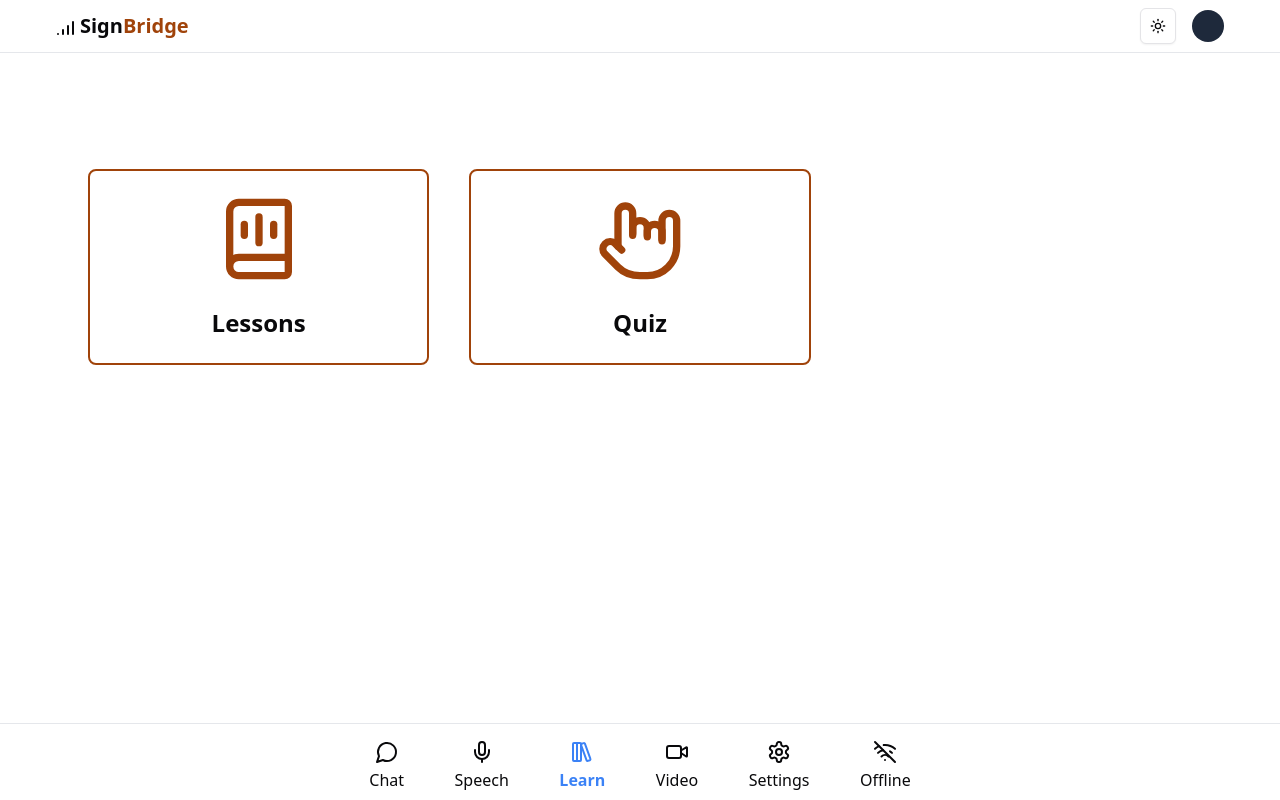
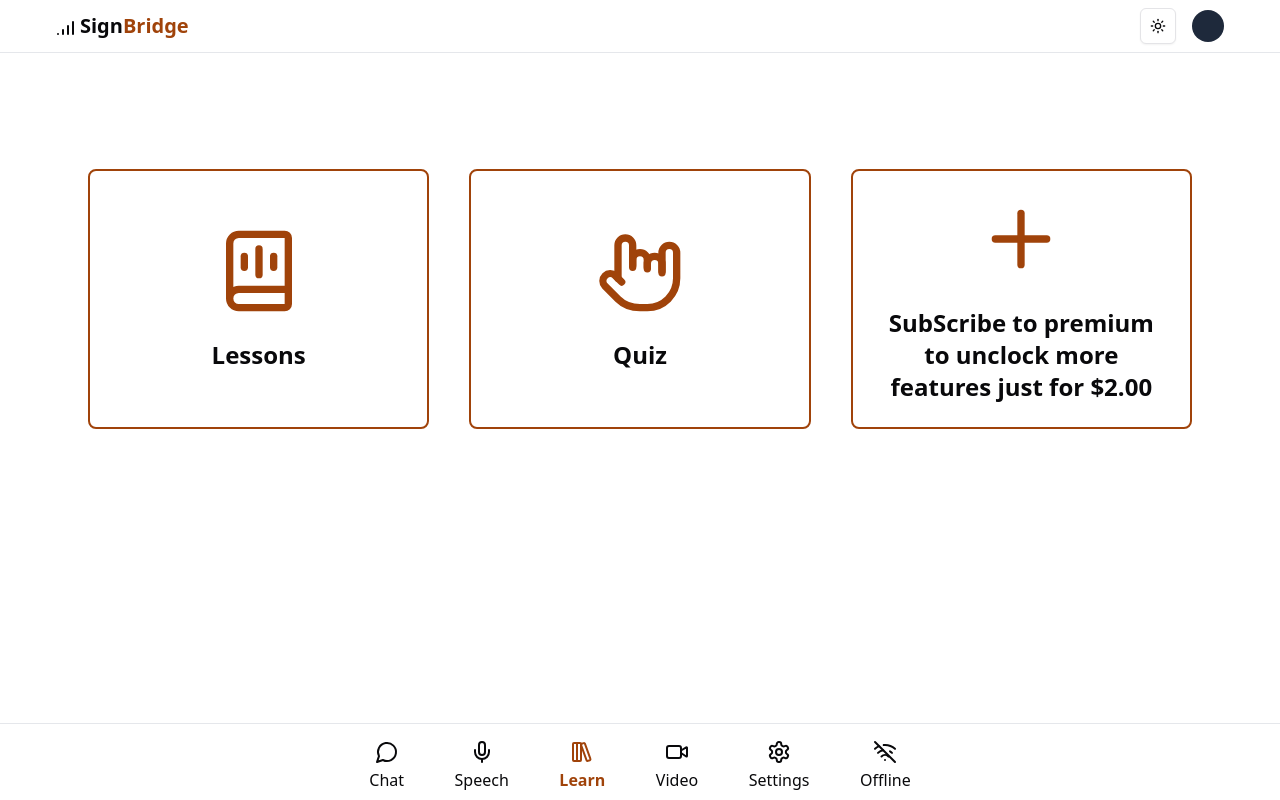
Before and after one commit to Mubaraklouis/Sign-bridge, a Next.js app: page /learn in a window 1280 px wide. Built offline with nearby package versions, Linux system fonts and the light colour scheme.

Commit message:
Update: Add subscription feature with premium unlock message and adjust navigation item styling

```diff
--- a/src/app/(dashboard)/learn/page.tsx
+++ b/src/app/(dashboard)/learn/page.tsx
@@ -1,4 +1,4 @@
-import { BookAudio, HandMetal } from "lucide-react";
+import { BookAudio, HandMetal, Plus } from "lucide-react";
 import Link from "next/link";
 
 const toolsData = [
@@ -11,6 +11,11 @@ const toolsData = [
     label: "Quiz",
     icon: HandMetal,
     path: "/learn/quiz",
+  },
+  {
+    label: "SubScribe to premium to unclock more features just for $2.00",
+    icon: Plus,
+    path: "#",
   },
 ];
 
@@ -27,7 +32,7 @@ const LearnSignLanguagePage = () => {
             <Link
               href={tool.path}
               key={index}
-              className="flex flex-col items-center justify-center gap-4 border-2 border-primary_main p-6 rounded-lg hover:bg-primary_main group hover:text-white cursor-pointer "
+              className="flex flex-col items-center justify-center gap-4 border-2 border-primary_main p-6 rounded-lg hover:bg-primary_main group hover:text-white cursor-pointer  text-center"
             >
               <tool.icon className="text-primary_main group-hover:text-white size-24 pb-2" />
               <h2 className="text-2xl font-semibold">{tool.label}</h2>
--- a/src/layout/dashboard/navigation.tsx
+++ b/src/layout/dashboard/navigation.tsx
@@ -19,7 +19,7 @@ const Navigation = () => {
                 href={item.href}
                 key={item.label}
                 className={`flex flex-col items-center md:gap-1 md:text-base text-sm pt-2 ${
-                  isActive ? "text-blue-500 font-bold" : ""
+                  isActive ? "text-primary_main font-bold" : ""
                 }`}
               >
                 <item.icon />
```
